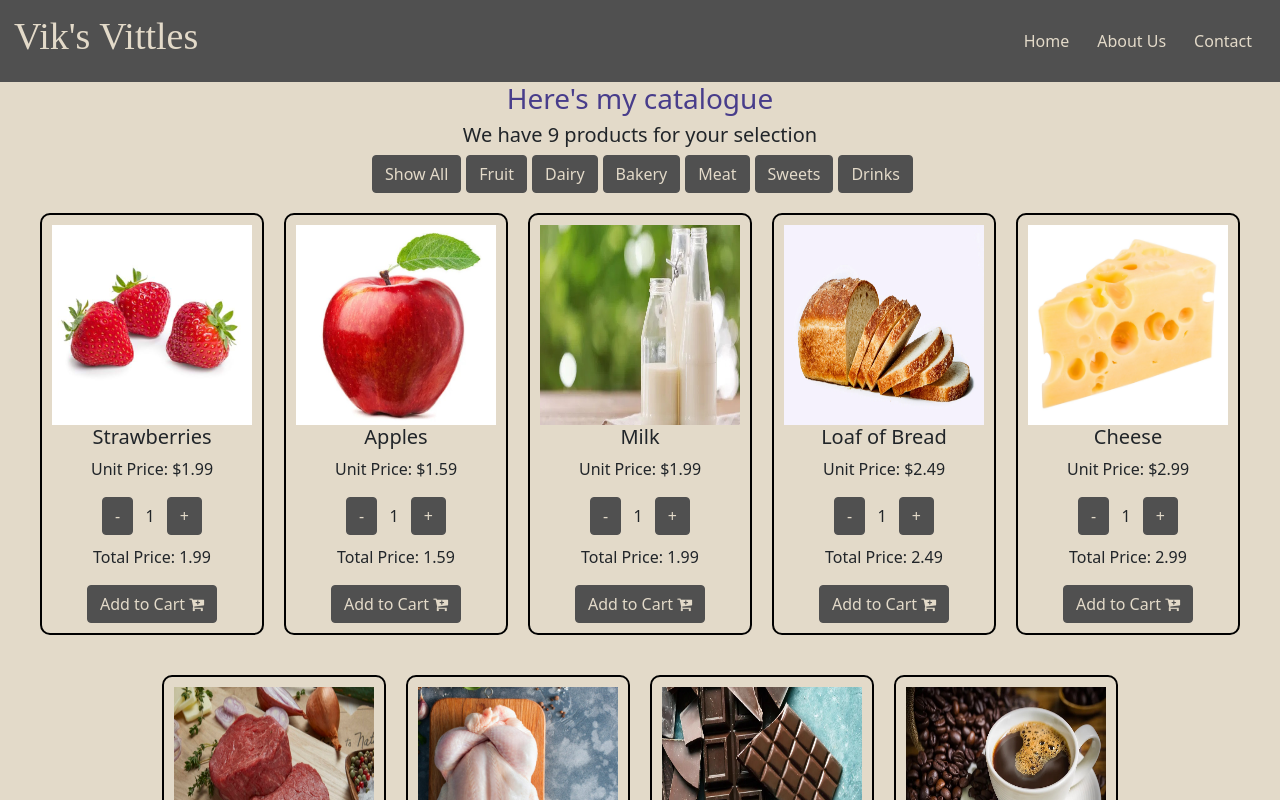
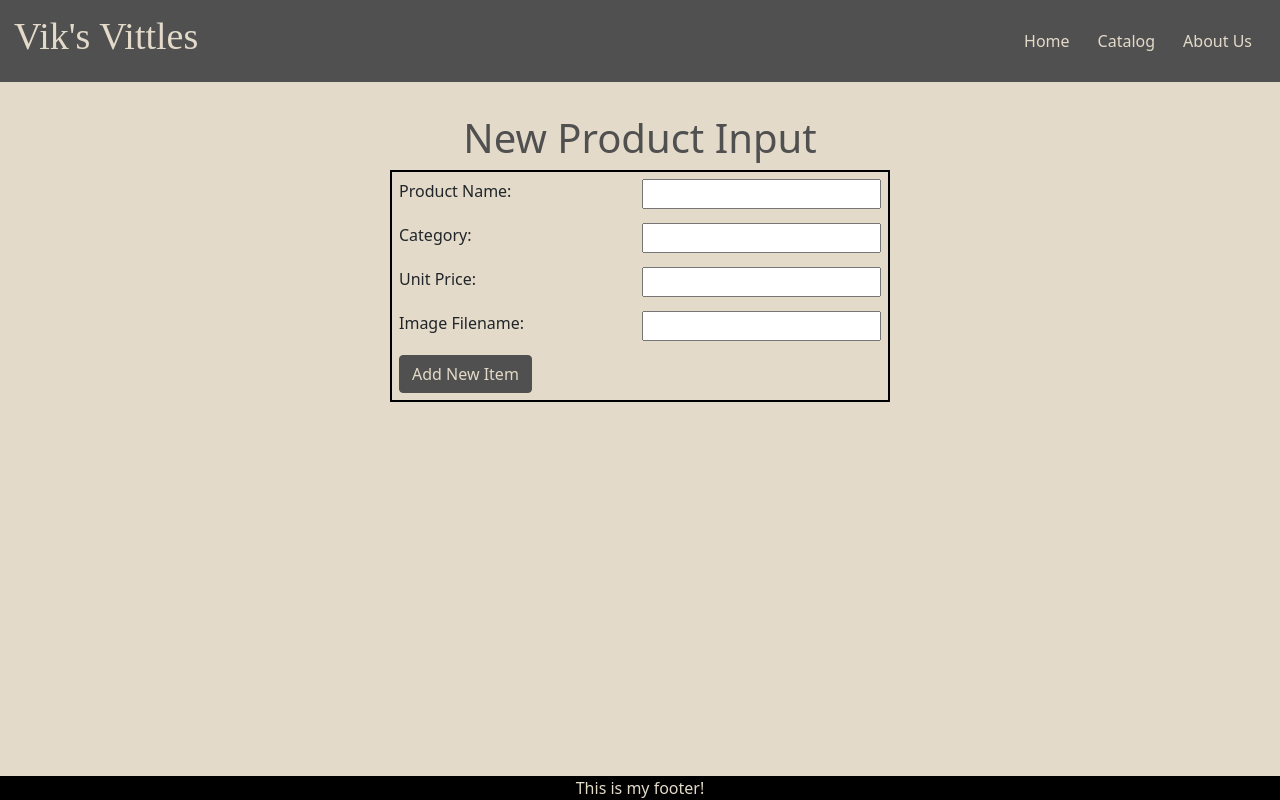
Before and after one commit to NathanVik/fsdi107-assignment3, a React (Create React App) app: page /admin in a window 1280 px wide. Shown: the top 800 px of the page. Built offline with nearby package versions, Linux system fonts and the light colour scheme.

Commit message:
fsdi109 class 1 added navigation, new item form

```diff
--- a/package.json
+++ b/package.json
@@ -11,6 +11,7 @@
     "global": "^4.4.0",
     "react": "^17.0.2",
     "react-dom": "^17.0.2",
+    "react-router-dom": "^5.2.0",
     "react-scripts": "4.0.3",
     "web-vitals": "^1.1.2"
   },
--- a/src/App.js
+++ b/src/App.js
@@ -2,21 +2,37 @@ import "./App.css";
 import NavBar from "./components/navBar";
 import Footer from "./components/footer";
 import Catalog from "./components/catalog";
+import Home from "./components/home";
+import About from './components/about';
+import Admin from './components/admin';
 
 import "bootstrap/dist/css/bootstrap.min.css";
 import "font-awesome/css/font-awesome.min.css";
 
+import { BrowserRouter, Route, Switch } from 'react-router-dom';
+
+
 function App() {
   return (
+    <BrowserRouter>
       <div className="App">
         <div className="main-content">
           <NavBar></NavBar>
-        <Catalog></Catalog>
+
+          <Switch>
+            <Route path="/" exact component={Home}></Route>
+            <Route path="/home" exact component={Home}></Route>
+            <Route path="/catalog" exact component={Catalog}></Route>
+            <Route path="/about" exact component={About}></Route>
+            <Route path="/admin" exact component={Admin}></Route>
+          </Switch>
+
         </div>
         <div className="footer-box">
           <Footer></Footer>
         </div>
       </div>
+    </BrowserRouter>
   );
 }
 
--- /dev/null
+++ b/src/components/about.css
@@ -0,0 +1,16 @@
+
+.about {
+    padding: 2rem;
+}
+.about h1{
+    text-align: center;
+    color: var(--nav-primary);
+    font-family: Brush Script MT, Brush Script Std, cursive;
+    font-weight: bold;
+}
+.about-text {
+    text-align: center;
+    color: var(--nav-background);
+    font-size: 1.2rem;
+    padding: 1rem;
+}
--- /dev/null
+++ b/src/components/about.jsx
@@ -0,0 +1,25 @@
+import React, { Component } from 'react';
+import "./about.css";
+
+class About extends Component {
+    state = {  }
+    render() {
+        return (
+            <div className="about">
+                <h1>About the Team</h1>
+                <div className="about-text">
+                    Lorem ipsum dolor sit amet consectetur adipisicing elit. Maxime, velit?
+                </div>
+                <div className="about-text">
+                    Lorem ipsum dolor sit amet consectetur, adipisicing elit. Temporibus necessitatibus quae cupiditate, debitis sunt facere quasi voluptates quia soluta et iste ratione eum, molestiae aliquid!
+                </div>
+                <div className="about-text">
+                    Lorem ipsum dolor sit amet consectetur adipisicing elit. Quaerat, sint. Itaque et atque ab aliquam.
+                </div>
+
+            </div>
+         );
+    }
+}
+
+export default About;
--- /dev/null
+++ b/src/components/admin.css
@@ -0,0 +1,25 @@
+.admin{
+    padding: 2rem;
+    align-items: center;
+}
+.admin h1{
+    color: var(--nav-background);
+}
+
+.new-product {
+    border: 2px solid black;
+    width: 500px;
+    margin: auto;
+
+}
+.form-item{
+    display: flex;
+    justify-content: space-between;
+    padding: 7px;
+}
+
+.alert-saved{
+    color: green;
+    font-weight: bold;
+
+}
--- /dev/null
+++ b/src/components/admin.jsx
@@ -0,0 +1,73 @@
+import React, { Component } from 'react';
+import ItemService from '../services/itemService'
+import "./admin.css";
+
+
+
+class Admin extends Component {
+    state = {
+        title: "",
+        category: "",
+        price: "",
+        image: "",
+
+        showAlert: false,
+     }
+    render() {
+        return (
+            <div className="admin">
+                <h1>New Product Input</h1>
+
+
+
+                <form className="new-product">
+                    <div className="form-item">
+                        <label>Product Name:</label>
+                        <input type="text" className="form-input" name="title" value={this.state.title} onChange={this.handleInputChange}></input>
+                    </div>
+                    <div className="form-item">
+                        <label>Category:</label>
+                        <input type="text" className="form-input" name="category" value={this.state.category} onChange={this.handleInputChange}></input>
+                    </div>
+                    <div className="form-item">
+                        <label>Unit Price:</label>
+                        <input type="number" className="form-input" name ="price" step="0.01" value={this.state.price} onChange={this.handleInputChange}></input>
+                    </div>
+                    <div className="form-item">
+                        <label>Image Filename:</label>
+                        <input type="text" className="form-input" name ="image" value={this.state.image} onChange={this.handleInputChange}></input>
+                    </div>
+                    <div className="form-item">
+                        <button type="button" className="btn-vittle btn-register" onClick={this.registerItem}>Add New Item</button> { this.state.showAlert ? <div className="alert-saved">Item Saved!</div> : null }
+                    </div>
+                </form>
+
+            </div>
+         );
+    } //Render End
+    registerItem = () => {
+        //create an object
+        let item = { ...this.state }; // creates a copy of the state
+        console.log(item)
+        //send object to service -> to server
+        let service = new ItemService();
+        service.saveItem(item);
+
+        //clear capture form
+        this.setState({ title: "", category: "", price: "", image: "", showAlert: true });
+
+        //set a timer and hide alert
+        setTimeout( () => {
+            this.setState({ showAlert: false });
+        }, 3000);
+
+    };
+    handleInputChange = (event) => {
+        this.setState({[event.target.name]: event.target.value});
+    };
+
+
+
+}
+
+export default Admin;
--- /dev/null
+++ b/src/components/home.css
@@ -0,0 +1,9 @@
+.home h1{
+    text-align: center;
+    color: var(--nav-primary);
+    font-family: Brush Script MT, Brush Script Std, cursive;
+    font-weight: bold;
+}
+.home {
+    padding: 2rem;
+}
--- /dev/null
+++ b/src/components/home.jsx
@@ -0,0 +1,22 @@
+import React, { Component } from 'react';
+
+import "./home.css";
+
+class Home extends Component {
+    state = {  }
+    render() {
+        return (
+            <div className="home">
+                <h1>Welcome to my victual emporium!</h1>
+            </div>
+
+
+
+
+
+
+         );
+    }
+}
+
+export default Home;
--- a/src/components/navBar.jsx
+++ b/src/components/navBar.jsx
@@ -9,9 +9,10 @@ class NavBar extends Component {  //class component "cc"
             <nav>
                 <h4 className="nav-title">Vik's Vittles</h4>
                 <div className="menu-items">
-                    <a href="#">Home</a>
-                    <a href="#">About Us</a>
-                    <a href="#">Contact</a>
+                    <a href="/">Home</a>
+                    <a href="/catalog">Catalog</a>
+                    <a href="/about">About Us</a>
+                    {/* <a href="#">Contact</a> */}
                 </div>
             </nav>
 
--- a/src/components/quantityPicker.jsx
+++ b/src/components/quantityPicker.jsx
@@ -14,7 +14,8 @@ class QuantityPicker extends Component {
                 <button className="btn-vittle" onClick={this.increment}>+</button>
             </div>
          );
-    }
+    } // Render End
+
     increment = () => {
         if(this.state.quantity < 20 ){
             let qnty = this.state.quantity + 1;
--- a/src/services/itemService.js
+++ b/src/services/itemService.js
@@ -45,7 +45,9 @@ class ItemService {
     //retrieve array of products
     return catalog;
   }
-  saveItem(item) {}
+  saveItem(item) {
+    console.log(`To Do: send item to server`);
+  }
 
   getItemDetails(id) {}
 }
```
Also changed, not shown: 1 other file (tests, documents, lock files or other folders). Lines whose indentation alone changed are shown as unchanged.
